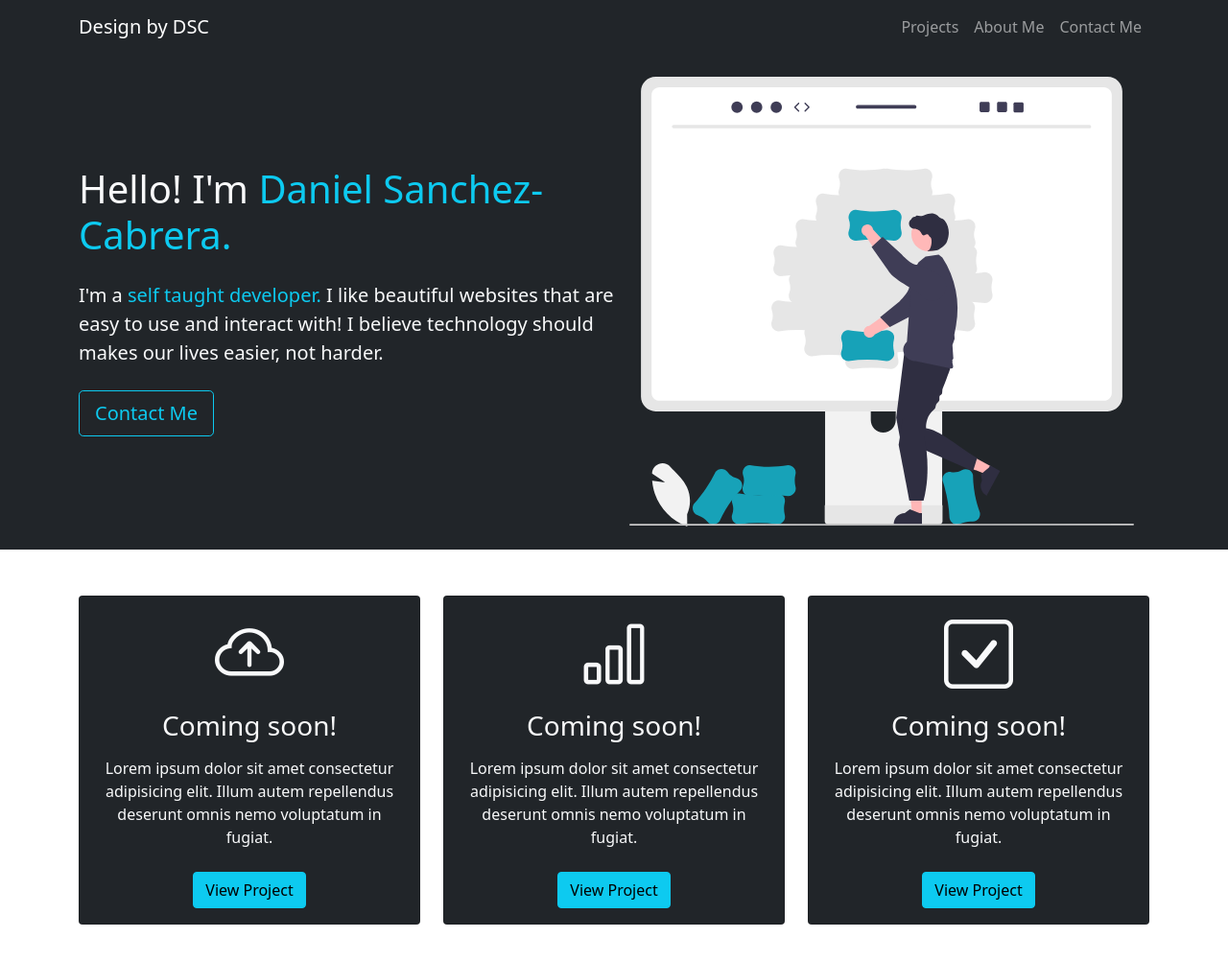
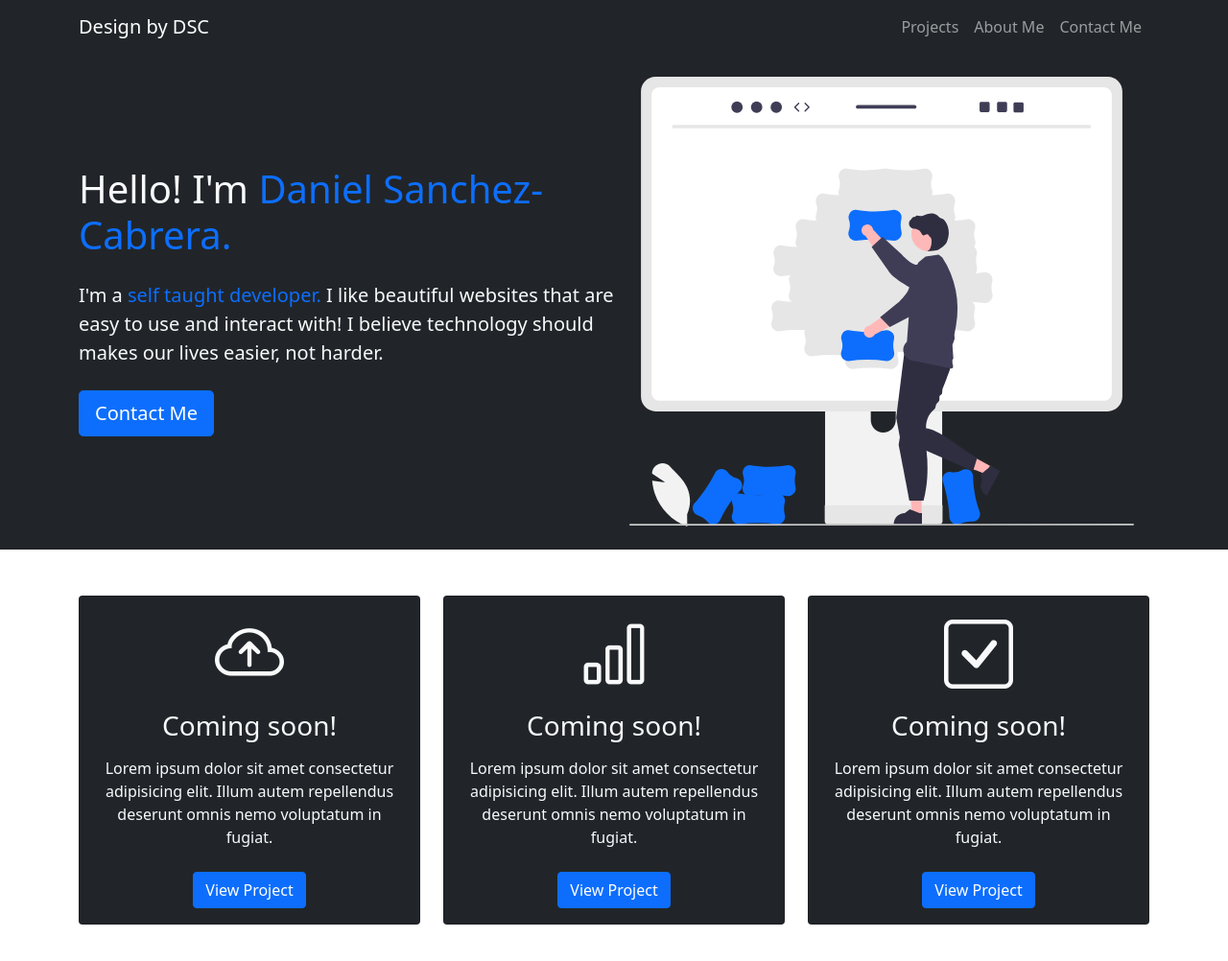
Before and after one commit to danielcsanchez23/Portfolio-Website-with-Bootstrap, a plain HTML site: page index.html in a window 1280 px wide. Shown: the whole page at 96% size. Drawn offline with nearby package versions, Linux system fonts and the light colour scheme.

Commit message:
Updated hero section image and color palette.

```diff
--- a/index.html
+++ b/index.html
@@ -52,23 +52,20 @@
           <div>
             <h1>
               Hello! I'm
-              <span class="text-info">Daniel Sanchez-Cabrera.</span>
+              <span class="text-primary">Daniel Sanchez-Cabrera.</span>
             </h1>
             <p class="lead my-4">
-              I'm a <span class="text-info">self taught developer.</span> I like
-              beautiful websites that are easy to use and interact with! I
+              I'm a <span class="text-primary">self taught developer.</span> I
+              like beautiful websites that are easy to use and interact with! I
               believe technology should makes our lives easier, not harder.
             </p>
-            <a
-              class="btn btn-outline-info btn-lg"
-              href="#contactme"
-              role="button"
+            <a class="btn btn-primary btn-lg" href="#contactme" role="button"
               >Contact Me</a
             >
           </div>
           <img
             class="img-fluid w-50 d-none d-sm-block px-3"
-            src="img/undraw_building_blocks_re_5ahy (1).svg"
+            src="img/undraw_building_blocks_re_5ahy.svg"
             alt="a person using building blocks"
           />
         </div>
@@ -89,7 +86,7 @@
                   Lorem ipsum dolor sit amet consectetur adipisicing elit. Illum
                   autem repellendus deserunt omnis nemo voluptatum in fugiat.
                 </p>
-                <a href="#" class="btn btn-info">View Project</a>
+                <a href="#" class="btn btn-primary">View Project</a>
               </div>
             </div>
           </div>
@@ -104,7 +101,7 @@
                   Lorem ipsum dolor sit amet consectetur adipisicing elit. Illum
                   autem repellendus deserunt omnis nemo voluptatum in fugiat.
                 </p>
-                <a href="#" class="btn btn-info">View Project</a>
+                <a href="#" class="btn btn-primary">View Project</a>
               </div>
             </div>
           </div>
@@ -119,7 +116,7 @@
                   Lorem ipsum dolor sit amet consectetur adipisicing elit. Illum
                   autem repellendus deserunt omnis nemo voluptatum in fugiat.
                 </p>
-                <a href="#" class="btn btn-info">View Project</a>
+                <a href="#" class="btn btn-primary">View Project</a>
               </div>
             </div>
           </div>
```
Also changed, not shown: img/undraw_building_blocks_re_5ahy (1).svg (deleted), img/undraw_building_blocks_re_5ahy.svg (added).
